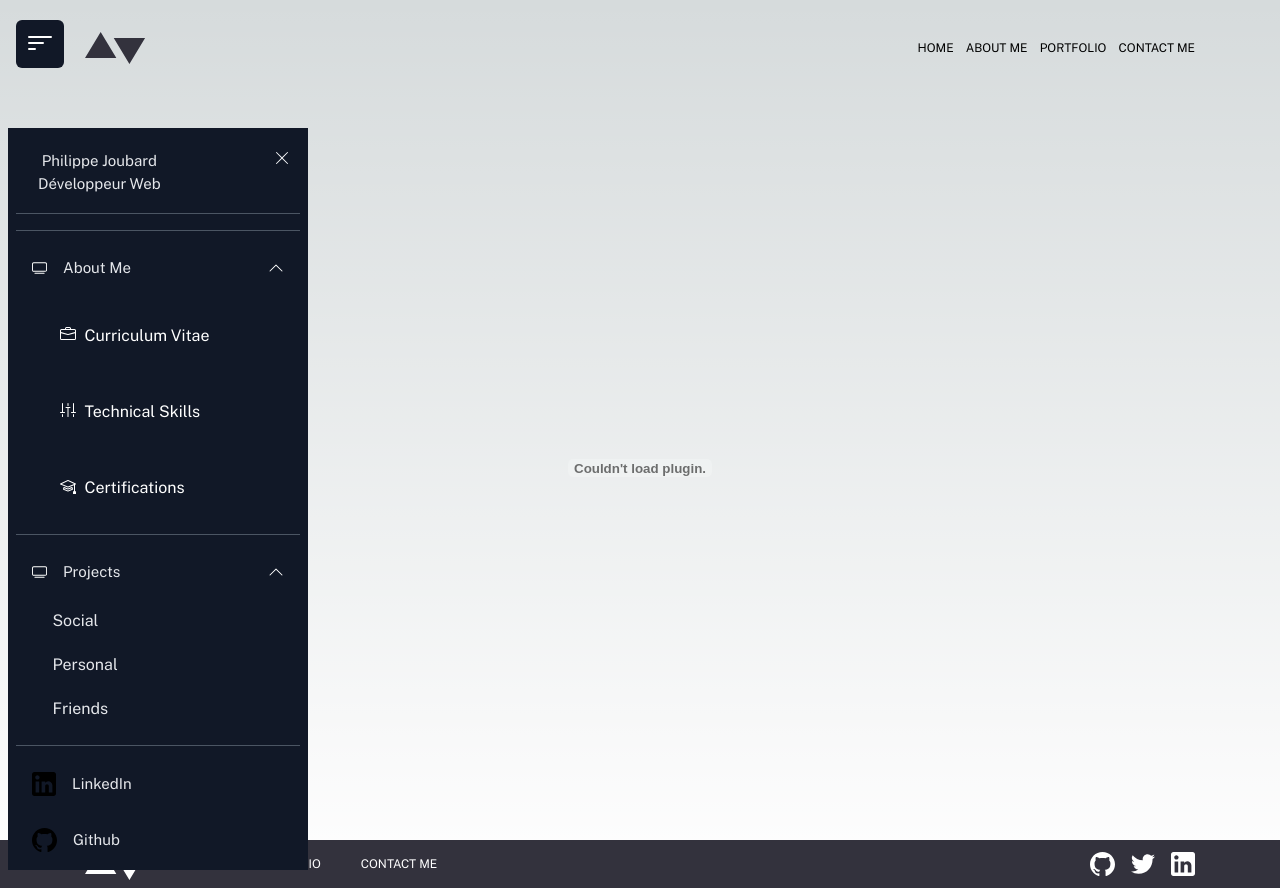
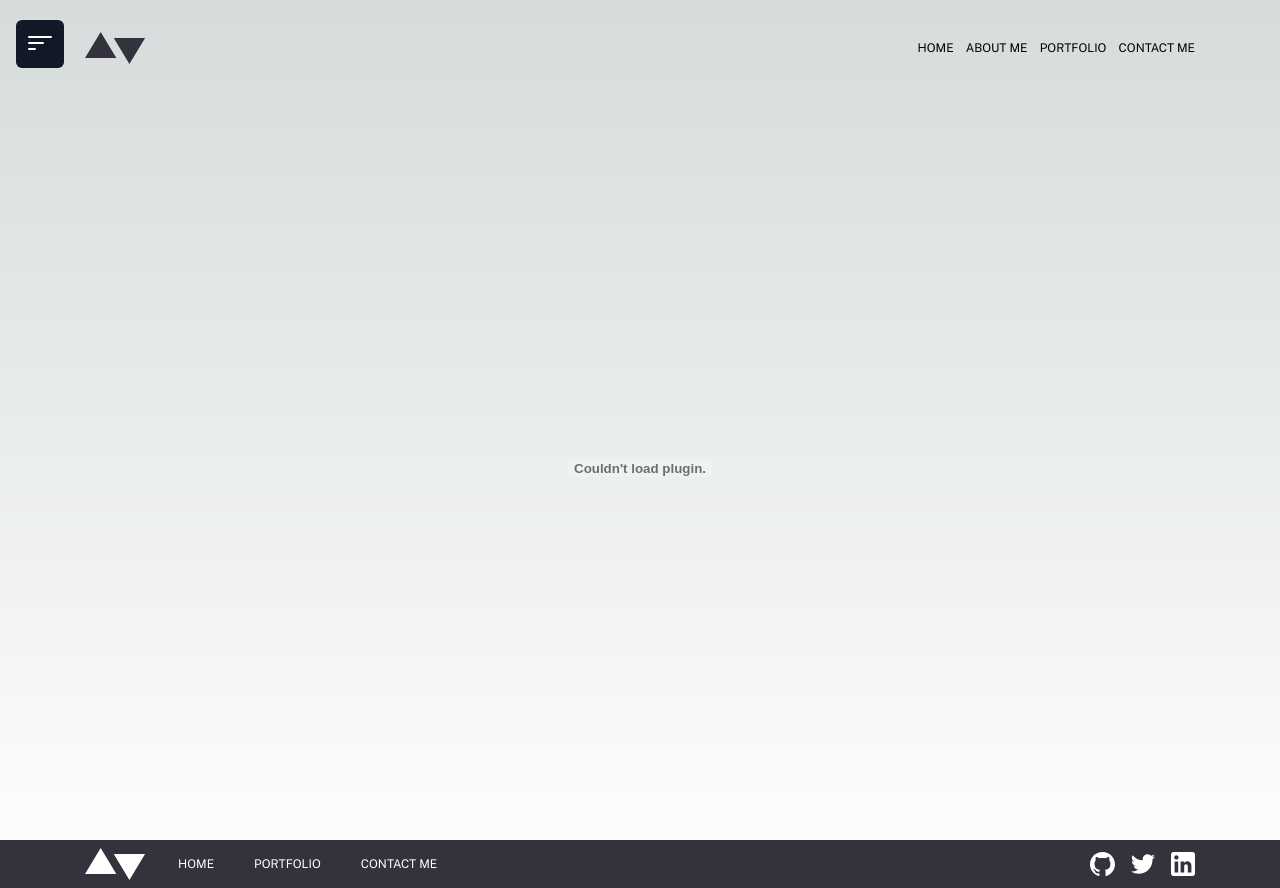
Before and after one commit to MenAllen/MyPortfolio, a Next.js app: page /curriculumv in a window 1280 px wide. Built offline with nearby package versions, Linux system fonts and the light colour scheme; a web font is replaced by a local one.

Commit message:
Sidebar issues fixed

```diff
--- a/components/SideBar/sidebar.tsx
+++ b/components/SideBar/sidebar.tsx
@@ -13,6 +13,15 @@ import {
 	FilterLeftSVG,
 } from "../Icons/icons";
 
+export const openSidebar = () => {
+  if (typeof document !== "undefined") {
+    const eltsidebar = document.querySelector(".sidebar");
+    if (eltsidebar !== null) {
+      eltsidebar.classList.toggle("hidden");
+    }
+  }
+}
+
 export const SideBar = (): React.ReactElement => {
 	function dropdownAboutme() {
 		if (typeof document !== "undefined") {
@@ -22,7 +31,7 @@ export const SideBar = (): React.ReactElement => {
 				eltsubmenu.classList.toggle("hidden");
 			}
 			if (eltarrow !== null) {
-				eltarrow.classList.toggle("rotate-0");
+				eltarrow.classList.toggle("rotate-180");
 			}
 		}
 	}
@@ -35,31 +44,22 @@ export const SideBar = (): React.ReactElement => {
 				eltsubmenu.classList.toggle("hidden");
 			}
 			if (eltarrow !== null) {
-				eltarrow.classList.toggle("rotate-0");
+				eltarrow.classList.toggle("rotate-180");
 			}
 		}
 	}
 
-	dropdownAboutme();
-	dropdownProjects();
-
-	function openSidebar() {
-		if (typeof document !== "undefined") {
-			const eltsidebar = document.querySelector(".sidebar");
-			if (eltsidebar !== null) {
-				eltsidebar.classList.toggle("hidden");
-			}
-		}
-	}
+{/*	dropdownAboutme();
+dropdownProjects(); */}
 
 	return (
 		<>
 			<span
-				className="absolute top-32 left-20 text-white text-4xl top-5 left-4 cursor-pointer"
+				className="fixed top-32 left-20 text-white text-4xl top-5 left-4 cursor-pointer"
 				onClick={openSidebar}>
 				<FilterLeftSVG></FilterLeftSVG>
 			</span>
-			<div className="sidebar fixed left-2 p-2 w-[300px] overflow-y-auto text-center bg-gray-900">
+			<div className="sidebar fixed left-2 p-2 w-[300px] overflow-y-auto text-center bg-gray-900 hidden">
 				<div className="text-gray-100 text-xl">
 					<div className="p-2.5 mt-1 flex justify-between">
 						{/*          <Image
@@ -77,7 +77,6 @@ export const SideBar = (): React.ReactElement => {
 							<CloseXSVG></CloseXSVG>
 						</div>
 					</div>
-					<div className="my-2 bg-gray-600 h-[1px]"></div>
 				</div>
 {/*				<div className="p-2.5 flex items-center rounded-md px-4 duration-300 cursor-pointer bg-gray-700 text-white">
 					<i className="bi bi-search text-sm" />
@@ -100,7 +99,7 @@ export const SideBar = (): React.ReactElement => {
 						</span>
 					</div>
 				</div>
-				<div className="text-left text-sm mt-2 w-4/5 mx-auto text-gray-200" id="submenuAboutme">
+				<div className="text-left text-sm mt-2 w-4/5 mx-auto text-gray-200 hidden" id="submenuAboutme">
         <Link href="/curriculumv">
 					<div className="p-2.5 mt-3 flex items-center rounded-md px-4 duration-300 cursor-pointer hover:bg-blue-600 text-white">
 						<BriefCaseSVG></BriefCaseSVG>
@@ -133,20 +132,12 @@ export const SideBar = (): React.ReactElement => {
 						</span>
 					</div>
 				</div>
-				<div className="text-left text-sm mt-2 w-4/5 mx-auto text-gray-200" id="submenuProjects">
+				<div className="text-left text-sm mt-2 w-4/5 mx-auto text-gray-200 hidden" id="submenuProjects">
 					<h1 className="cursor-pointer p-2 hover:bg-blue-600 rounded-md mt-1">Social</h1>
 					<h1 className="cursor-pointer p-2 hover:bg-blue-600 rounded-md mt-1">Personal</h1>
 					<h1 className="cursor-pointer p-2 hover:bg-blue-600 rounded-md mt-1">Friends</h1>
 				</div>
 				<div className="my-4 bg-gray-600 h-[1px]"></div>
-				<div className="p-2.5 mt-3 flex items-center rounded-md px-4 duration-300 cursor-pointer hover:bg-blue-600 text-white">
-					<LinkedinSVG></LinkedinSVG>
-					<span className="text-[15px] ml-4 text-gray-200">LinkedIn</span>
-				</div>
-				<div className="p-2.5 mt-3 flex items-center rounded-md px-4 duration-300 cursor-pointer hover:bg-blue-600 text-white">
-					<GithubSVG></GithubSVG>
-					<span className="text-[15px] ml-4 text-gray-200">Github</span>
-				</div>
 			</div>
 
 			{/*    <script type="text/javascript">
--- a/pages/aboutme.tsx
+++ b/pages/aboutme.tsx
@@ -1,7 +1,7 @@
 import React from "react";
 import Image from "next/image";
 import { HeadComponent, Layout } from "../components/Layout/layout";
-import { SideBar } from "../components/SideBar/sidebar"
+import { openSidebar, SideBar } from "../components/SideBar/sidebar"
 import Link from 'next/link';
 
 export default function Aboutme() {
@@ -46,7 +46,7 @@ export default function Aboutme() {
             in my beautiful area.I’d love you to check out my work.
 					</p>
 					<Link href="/aboutme">
-						<button className="border-myGrey-900 px-10 py-4 border uppercase text-xxs tracking-wider hover:bg-myGrey-900 hover:text-white transition-all">
+						<button className="border-myGrey-900 px-10 py-4 border uppercase text-xxs tracking-wider hover:bg-myGrey-900 hover:text-white transition-all" onClick={openSidebar}>
 							More
 						</button>
 					</Link>
```
